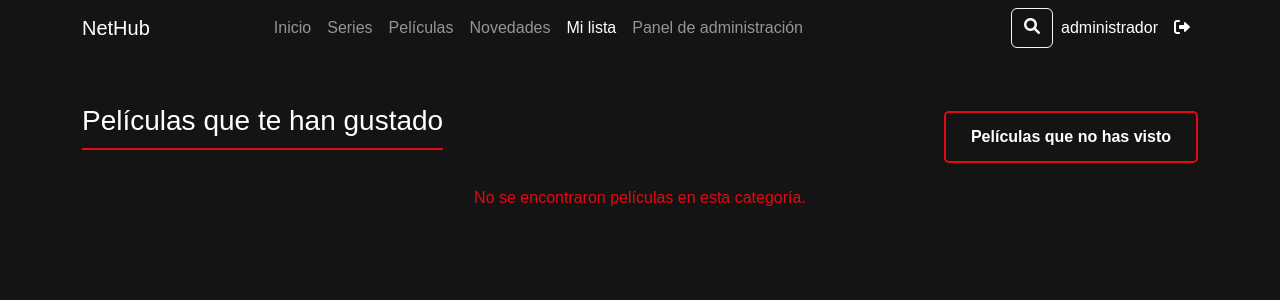
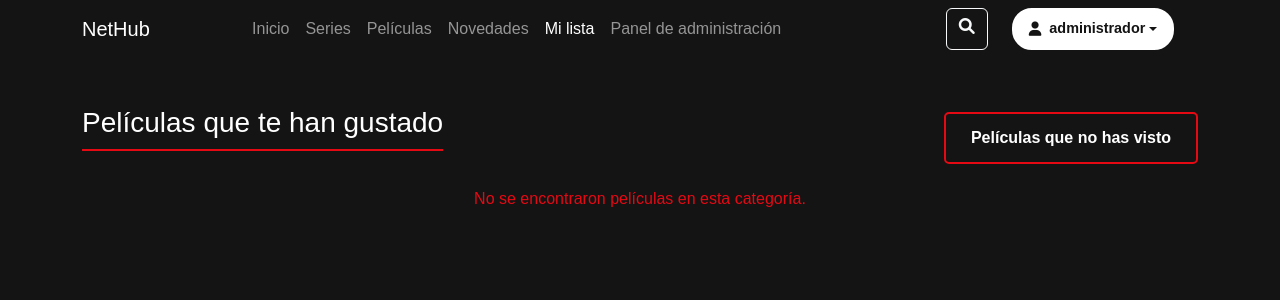
Before and after one commit to ChristianMonrabal/MyNetflix, a PHP site: page /public/mylist.php in a window 1280 px wide. Shown: the top 300 px of the page. Run offline with PHP 8.4, Linux system fonts and the light colour scheme; a user stored in the database is signed in; data comes from the database, SQL or seed files in the repository; data that the repository does not hold is empty.

Commit message:
LogOut + LogIn - Buttons

```diff
--- a/css/desktop/index.css
+++ b/css/desktop/index.css
@@ -2,6 +2,56 @@ body {
     background-color: #141414;
     color: #e50914;
     font-family: Arial, sans-serif;
+}
+
+/* BTN LOGOOUT */
+
+.usuario-logueado {
+    background-color: white;
+    padding: 8px 15px;
+    border-radius: 20px;
+    color: #141414;
+    font-weight: bold;
+    border: 2px solid white;
+    display: flex;
+    align-items: center;
+    font-size: 0.9rem;
+    cursor: pointer;
+    transition: all 0.3s ease;
+}
+
+.usuario-logueado:hover {
+    background-color: #141414;
+    color: white;
+    border-color: white;
+}
+
+.usuario-logueado i {
+    margin-right: 5px;
+}
+
+.dropdown-menu {
+    border-radius: 15px;
+    box-shadow: 0 2px 10px rgba(0, 0, 0, 0.1);
+    padding: 8px;
+    background-color: white;
+}
+
+.dropdown-item {
+    border-radius: 10px;
+    /* padding: 8px 15px; */
+    color: #dc3545;
+    font-weight: 600;
+    transition: all 0.2s ease;
+}
+
+.dropdown-item:hover {
+    background-color: #dc3545;
+    color: white;
+}
+
+.dropdown-item i {
+    margin-right: 8px;
 }
 
 .carteleras img {
--- a/db/mynetflix.sql
+++ b/db/mynetflix.sql
@@ -1,3 +1,4 @@
+DROP DATABASE MyNetflix;
 CREATE DATABASE MyNetflix;
 USE MyNetflix;
 
--- a/public/mylist.php
+++ b/public/mylist.php
@@ -49,6 +49,7 @@ if ($id_usuario) {
 
 <!DOCTYPE html>
 <html lang="es">
+
 <head>
     <meta charset="UTF-8">
     <meta name="viewport" content="width=device-width, initial-scale=1.0">
@@ -81,12 +82,20 @@ if ($id_usuario) {
                         <i class="fas fa-search"></i>
                     </a>
                     <?php if ($email): ?>
-                        <span class="nav-link text-white"><?php echo htmlspecialchars($email); ?></span>
-                        <a href="../php/logout.php" class="nav-link text-white">
-                            <i class="fas fa-sign-out-alt"></i>
+                        <div class="dropdown mx-4">
+                            <button class="usuario-logueado dropdown-toggle" type="button" id="dropdownMenuButton" data-bs-toggle="dropdown" aria-expanded="false">
+                                <i class="fas fa-user me-2"></i>
+                                <?= htmlspecialchars($email) ?>
+                            </button>
+                            <ul class="dropdown-menu dropdown-menu-end" aria-labelledby="dropdownMenuButton">
+                                <li><a class="dropdown-item" href="php/logout.php"><i class="fas fa-sign-out-alt me-2"></i>Cerrar Sesión</a></li>
+                            </ul>
+                        </div>
+                    <?php else: ?>
+                        <a href="public/signin.php" class="usuario-logueado text-decoration-none mx-4">
+                            <i class="fas fa-user me-2"></i>
+                            Iniciar sesión
                         </a>
-                    <?php else: ?>
-                        <a href="public/signin.php" class="nav-link text-white">Iniciar sesión</a>
                     <?php endif; ?>
                 </div>
             </div>
@@ -99,7 +108,7 @@ if ($id_usuario) {
             <a href="?like=<?php echo $mostrarLikes ? 'false' : 'true'; ?>" class="btn btn-danger">
                 <?php echo $mostrarLikes ? "Películas que no has visto" : "Películas que has visto"; ?>
             </a>
-    </div>
+        </div>
 
         <div class="row">
             <?php if (!empty($peliculas)): ?>
@@ -118,4 +127,5 @@ if ($id_usuario) {
 
     <script src="https://cdn.jsdelivr.net/npm/bootstrap@5.3.0/dist/js/bootstrap.bundle.min.js"></script>
 </body>
+
 </html>
```
Also changed, not shown: index.php (+15 -5 lines), public/news.php (+15 -5 lines).
